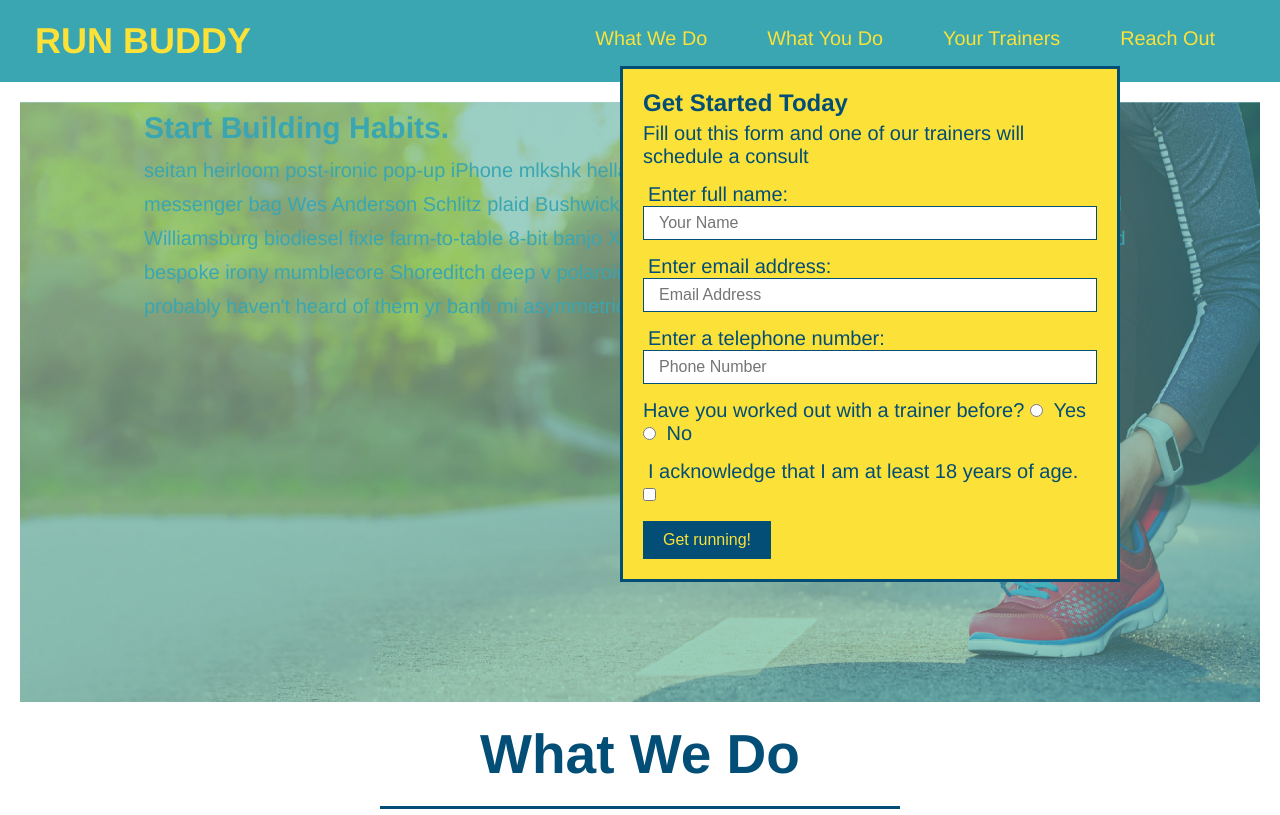
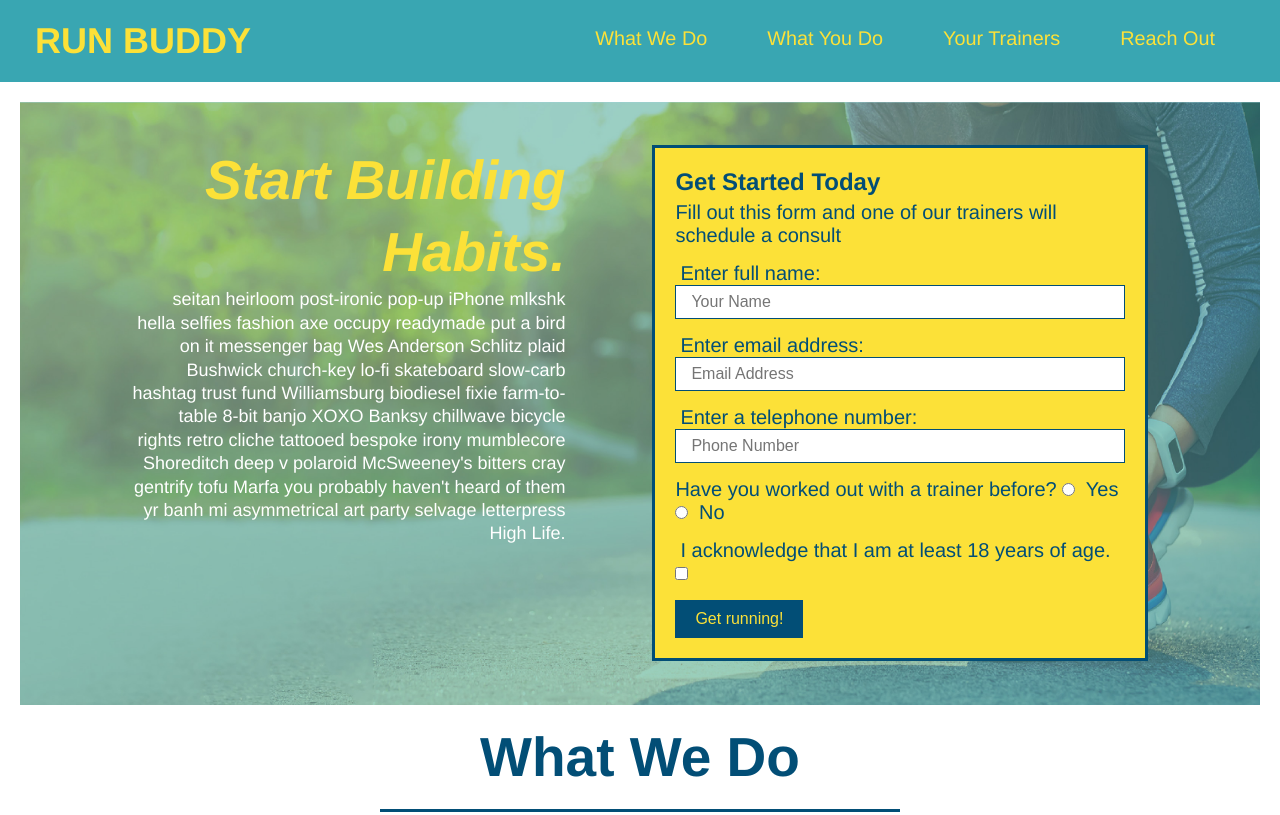
Before and after one commit to cheriecookson/new-run-buddy, a plain HTML site: page run-buddy/index.html in a window 1280 px wide. Shown: the top 815 px of the page. Drawn offline with Linux system fonts and the light colour scheme.

Commit message:
add flexbox to the hero

```diff
--- a/run-buddy/assets/css/style.css
+++ b/run-buddy/assets/css/style.css
@@ -56,17 +56,20 @@ header {
     background: #fce138;
     width: 100%;
     padding: 40px 35px;
+    display: flex;
+    justify-content: space-between;
+    flex-wrap: wrap;
   }
 
   footer h2 {
-    display: inline;
+
     color: #024e76;
     font-size: 30px;
     margin: 0;
   }
 
   footer div {
-    float: right;
+
     line-height: 1.5;
     text-align: right;
   }
@@ -78,29 +81,37 @@ header {
 /* Hero Style Start */
 .hero {
     background-image: url("../images/hero-bg.jpg");
-    height: 600px;
+    display: flex;
     background-size: cover;
     background-position: center;
-    position: relative;
+    justify-content: center;
+    flex-wrap: wrap;
   }
 
   .hero-cta {
-    line-height: 1.7;
-    color: #39a6b2;
-    width: 80%;
-    font-size: 20px;
-    margin: 0 auto;
+    width: 35%;
+    text-align: right;
+    margin: 3.5%;
+    color: #fff;
+    font-size: 18px;
+    line-height: 1.3;
+  }
+
+  .hero-cta h2 {
+    font-style: italic;
+    font-size: 55px;
+    color: #fce138;
   }
 
   .hero-form {
     border: 3px solid #024e76;
     background-color: #fce138;
     padding: 20px;
-    width: 500px;
+    width: 40%;
+    margin: 3.5%;
     color: #024e76;
-    position: absolute;
-    bottom: 120px;
-    right: 140px;
+
+
   }
 
   .hero-form h3 {
```
